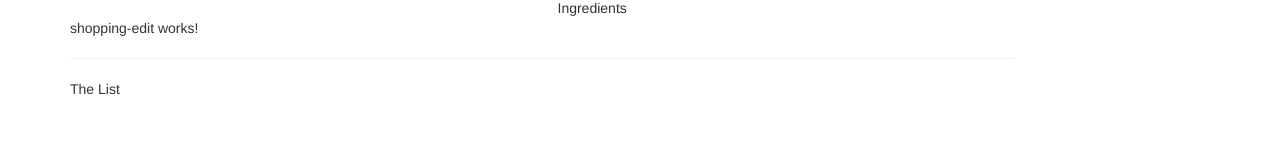
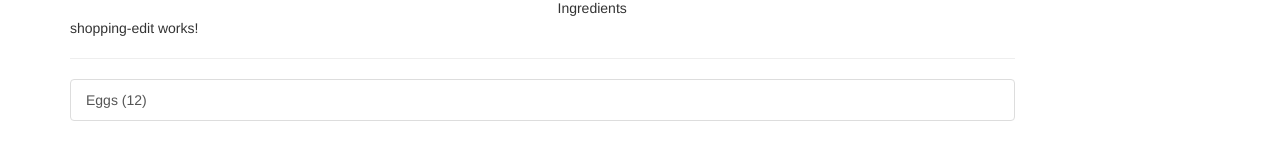
Before and after one commit to hunterdshinn/shinn-recipe-book-ng, an Angular app: page / in a window 1280 px wide. Shown: the part 199-358 px from the top of the page. Built offline with nearby package versions, Linux system fonts and the light colour scheme.

Commit message:
Created an Ingredient model and structured out the ShoppingListComponent

```diff
--- /dev/null
+++ b/src/app/shared/ingredient.model.ts
@@ -0,0 +1,5 @@
+export class Ingredient {
+
+  constructor(public name: string, public amount: number){}
+
+}
--- a/src/app/shopping-list/shopping-list.component.html
+++ b/src/app/shopping-list/shopping-list.component.html
@@ -2,6 +2,14 @@
   <div class="col-xs-10">
     <app-shopping-edit></app-shopping-edit>
     <hr>
-    <p>The List</p>
+    <ul class="list-group">
+      <a
+        class="list-group-item"
+        style="cursor: pointer;"
+        *ngFor="let ingredient of ingredients"
+      >
+       {{ ingredient.name }} ({{ ingredient.amount }})
+      </a>
+    </ul>
   </div>
 </div>
--- a/src/app/shopping-list/shopping-list.component.ts
+++ b/src/app/shopping-list/shopping-list.component.ts
@@ -1,4 +1,6 @@
 import { Component, OnInit } from '@angular/core';
+
+import { Ingredient } from '../shared/ingredient.model'
 
 @Component({
   selector: 'app-shopping-list',
@@ -6,6 +8,9 @@
   styleUrls: ['./shopping-list.component.css']
 })
 export class ShoppingListComponent implements OnInit {
+  ingredients: Ingredient[] = [
+    new Ingredient('Eggs', 12)
+  ]
 
   constructor() { }
 
```
